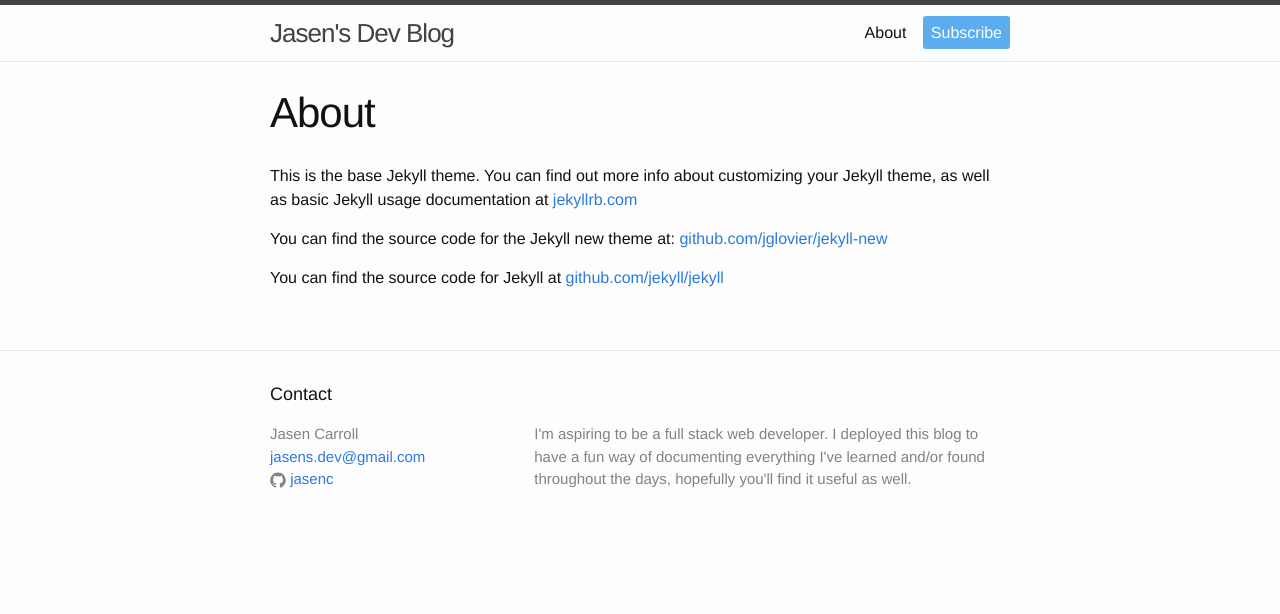
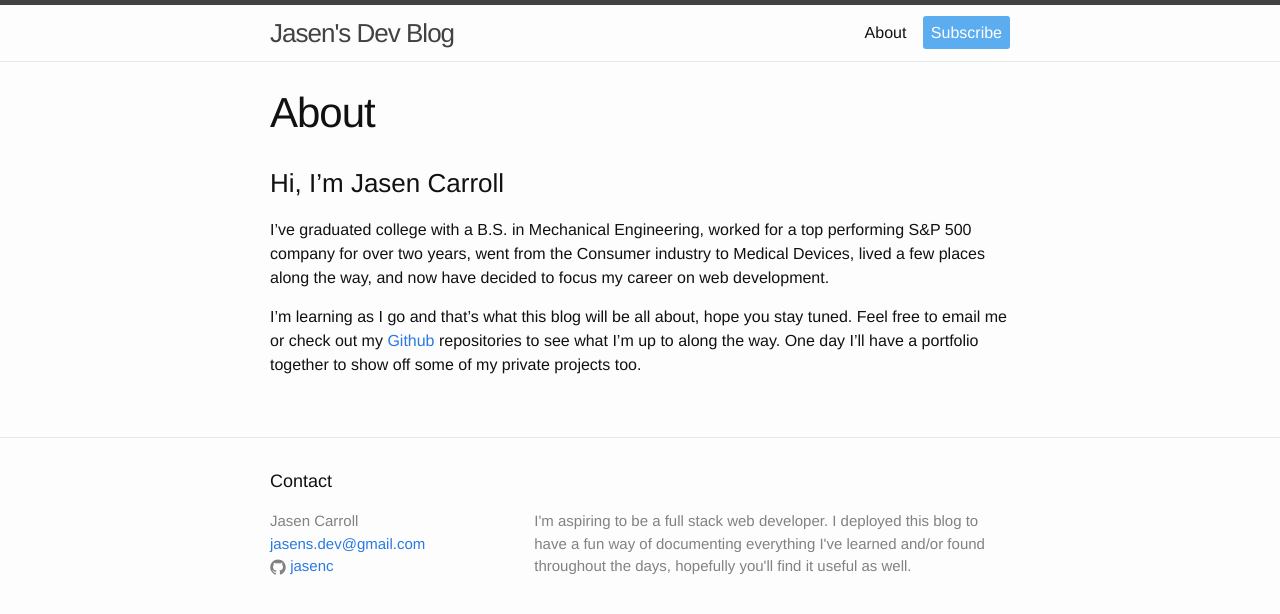
Before and after one commit to jasencblog/jasencblog.github.io, a Jekyll site: the page built from about.md, in a window 1280 px wide. Shown: the top 614 px of the page. Built offline with Jekyll 4.4.1, drawn with Linux system fonts in a browser that asks for light colours.

Commit message:
updated content, ready for live

```diff
--- a/about.md
+++ b/about.md
@@ -3,9 +3,7 @@
 title: About
 permalink: /about/
 ---
+### Hi, I'm Jasen Carroll
+I've graduated college with a B.S. in Mechanical Engineering, worked for a top performing S&P 500 company for over two years, went from the Consumer industry to Medical Devices, lived a few places along the way, and now have decided to focus my career on web development.
 
-This is the base Jekyll theme. You can find out more info about customizing your Jekyll theme, as well as basic Jekyll usage documentation at [jekyllrb.com](http://jekyllrb.com/)
-
-You can find the source code for the Jekyll new theme at: [github.com/jglovier/jekyll-new](https://github.com/jglovier/jekyll-new)
-
-You can find the source code for Jekyll at [github.com/jekyll/jekyll](https://github.com/jekyll/jekyll)
+I'm learning as I go and that's what this blog will be all about, hope you stay tuned. Feel free to email me or check out my [Github](https://github.com/jasenc) repositories to see what I'm up to along the way. One day I'll have a portfolio together to show off some of my private projects too.
```
Also changed, not shown: _posts/2015-06-21-welcome-to-jekyll.markdown (deleted, +0 -25 lines).
